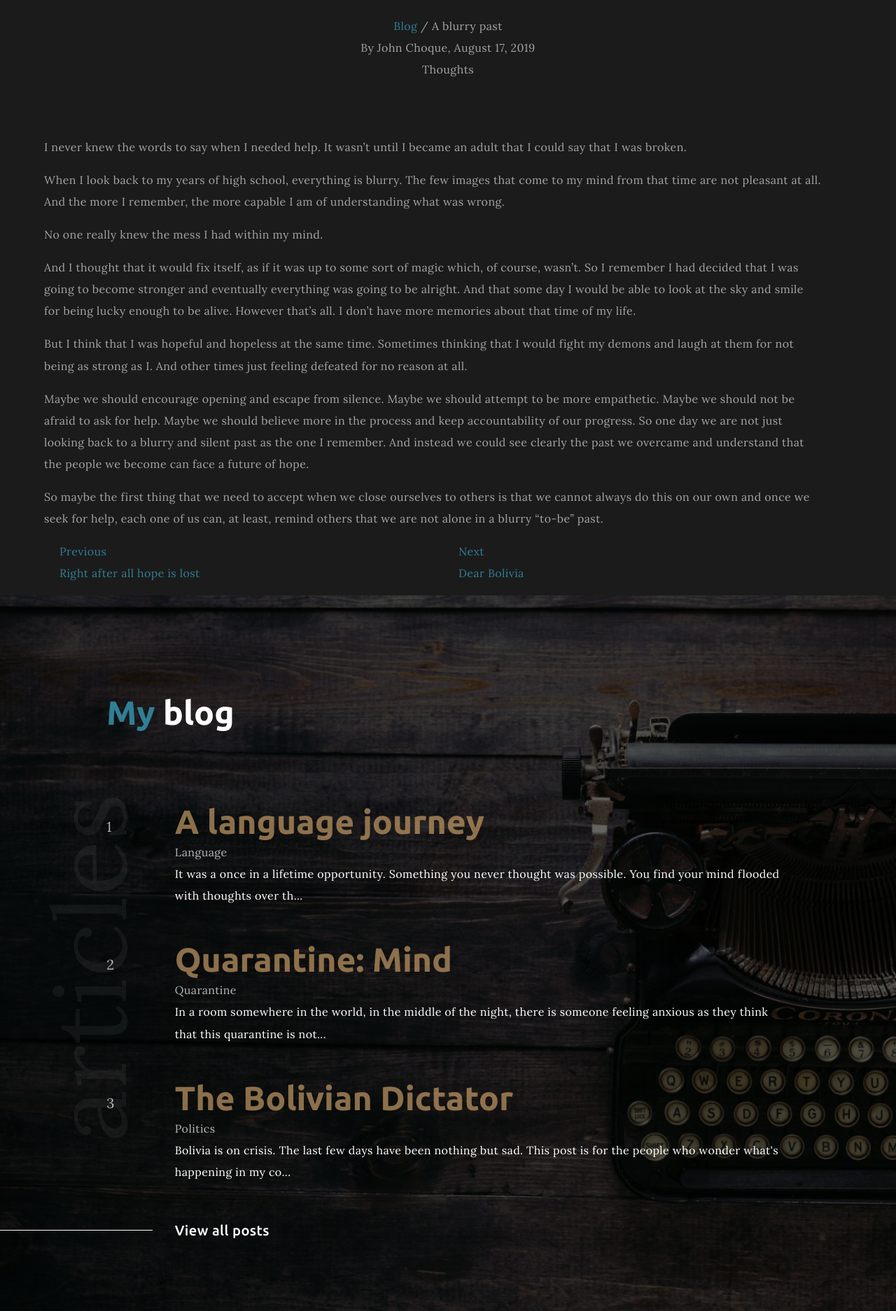
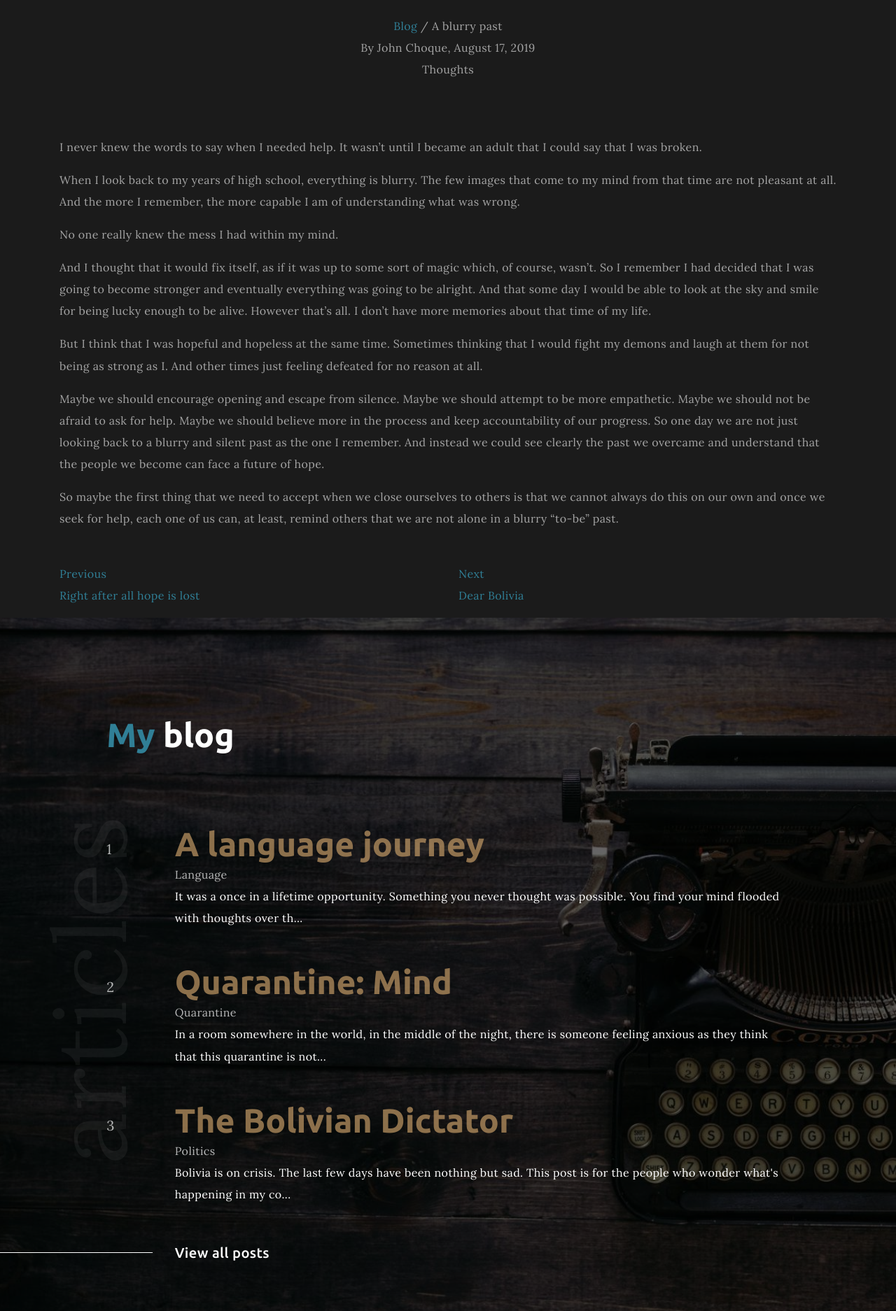
Before and after one commit to thethoughtfulmillennial/thethoughtfulmillennial.github.io, a Jekyll site: the page built from _posts/2019-08-17-a-blurry-past.md, in a window 1280 px wide. Shown: the part 811-2685 px from the top of the page at 70% size. Built offline with Jekyll 4.4.1, drawn with Linux system fonts in a browser that asks for light colours; nearby versions of some CDN libraries; some web fonts are replaced; library files that are not in the unit come from our copies.

Commit message:
Adding padding to post.

```diff
--- a/_layouts/post.html
+++ b/_layouts/post.html
@@ -36,7 +36,7 @@
 			</div>
 		</div>
 	</div>
-	<div class="container mx-5">
+	<div class="container my-5">
 		<p class="project-detail-text text-center">
 			{{content}}
 		</p>
```
